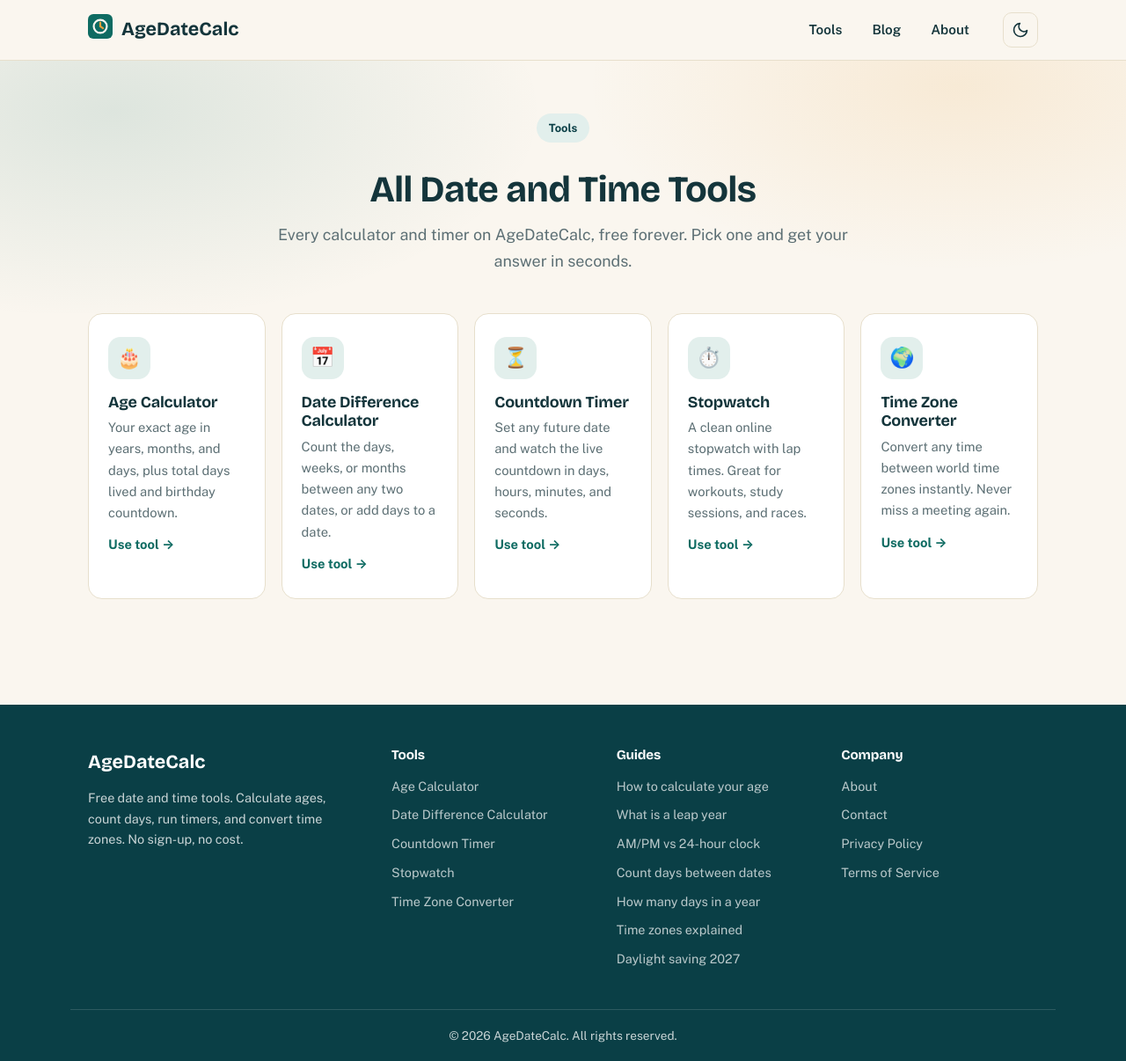
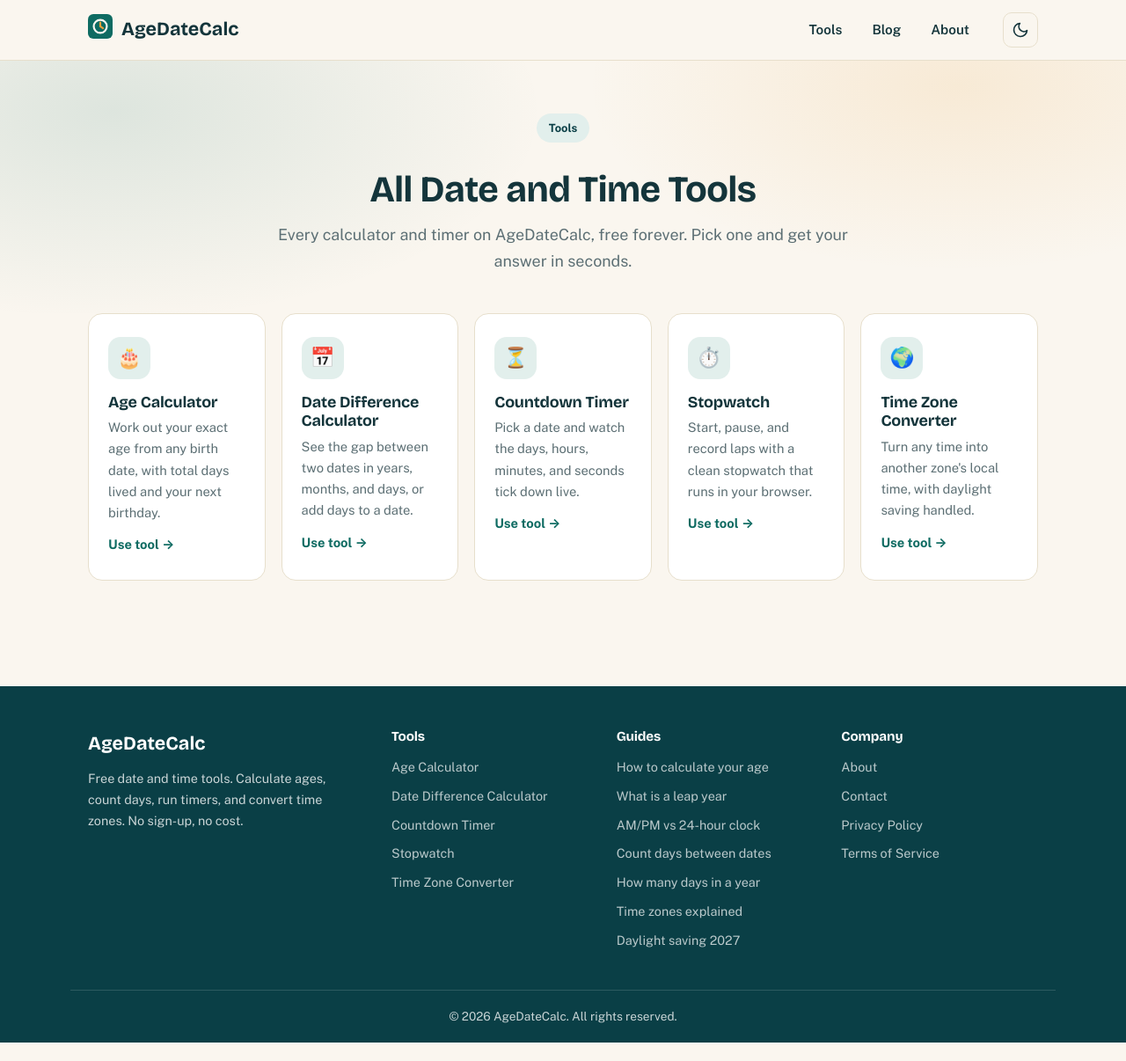
Before and after one commit to zaidmeo09-dhangal/agedatecalc, a Jekyll site: the page built from tools.md, in a window 1280 px wide and 1206 px high. Shown: the whole window at 88% size. Built offline with Jekyll 4.4.1, drawn with Linux system fonts in a browser that asks for light colours.

```diff
--- a/tools.md
+++ b/tools.md
@@ -1,6 +1,7 @@
 ---
 layout: default
 title: All Free Date and Time Tools | AgeDateCalc
+meta_title: All Free Date and Time Tools
 description: Browse every free date and time tool in one place. Age calculator, date difference, countdown timer, stopwatch, and time zone converter. No sign-up.
 permalink: /tools/
 ---
@@ -18,32 +19,32 @@
     <div class="tools-grid">
       <a class="tool-card" href="{{ '/age-calculator/' | relative_url }}">
         <div class="tool-icon">🎂</div>
-        <h3>Age Calculator</h3>
-        <p>Your exact age in years, months, and days, plus total days lived and birthday countdown.</p>
+        <h2>Age Calculator</h2>
+        <p>Work out your exact age from any birth date, with total days lived and your next birthday.</p>
         <span class="go">Use tool &rarr;</span>
       </a>
       <a class="tool-card" href="{{ '/date-difference-calculator/' | relative_url }}">
         <div class="tool-icon">📅</div>
-        <h3>Date Difference Calculator</h3>
-        <p>Count the days, weeks, or months between any two dates, or add days to a date.</p>
+        <h2>Date Difference Calculator</h2>
+        <p>See the gap between two dates in years, months, and days, or add days to a date.</p>
         <span class="go">Use tool &rarr;</span>
       </a>
       <a class="tool-card" href="{{ '/countdown-timer/' | relative_url }}">
         <div class="tool-icon">⏳</div>
-        <h3>Countdown Timer</h3>
-        <p>Set any future date and watch the live countdown in days, hours, minutes, and seconds.</p>
+        <h2>Countdown Timer</h2>
+        <p>Pick a date and watch the days, hours, minutes, and seconds tick down live.</p>
         <span class="go">Use tool &rarr;</span>
       </a>
       <a class="tool-card" href="{{ '/stopwatch/' | relative_url }}">
         <div class="tool-icon">⏱️</div>
-        <h3>Stopwatch</h3>
-        <p>A clean online stopwatch with lap times. Great for workouts, study sessions, and races.</p>
+        <h2>Stopwatch</h2>
+        <p>Start, pause, and record laps with a clean stopwatch that runs in your browser.</p>
         <span class="go">Use tool &rarr;</span>
       </a>
       <a class="tool-card" href="{{ '/time-zone-converter/' | relative_url }}">
         <div class="tool-icon">🌍</div>
-        <h3>Time Zone Converter</h3>
-        <p>Convert any time between world time zones instantly. Never miss a meeting again.</p>
+        <h2>Time Zone Converter</h2>
+        <p>Turn any time into another zone's local time, with daylight saving handled.</p>
         <span class="go">Use tool &rarr;</span>
       </a>
     </div>
```
